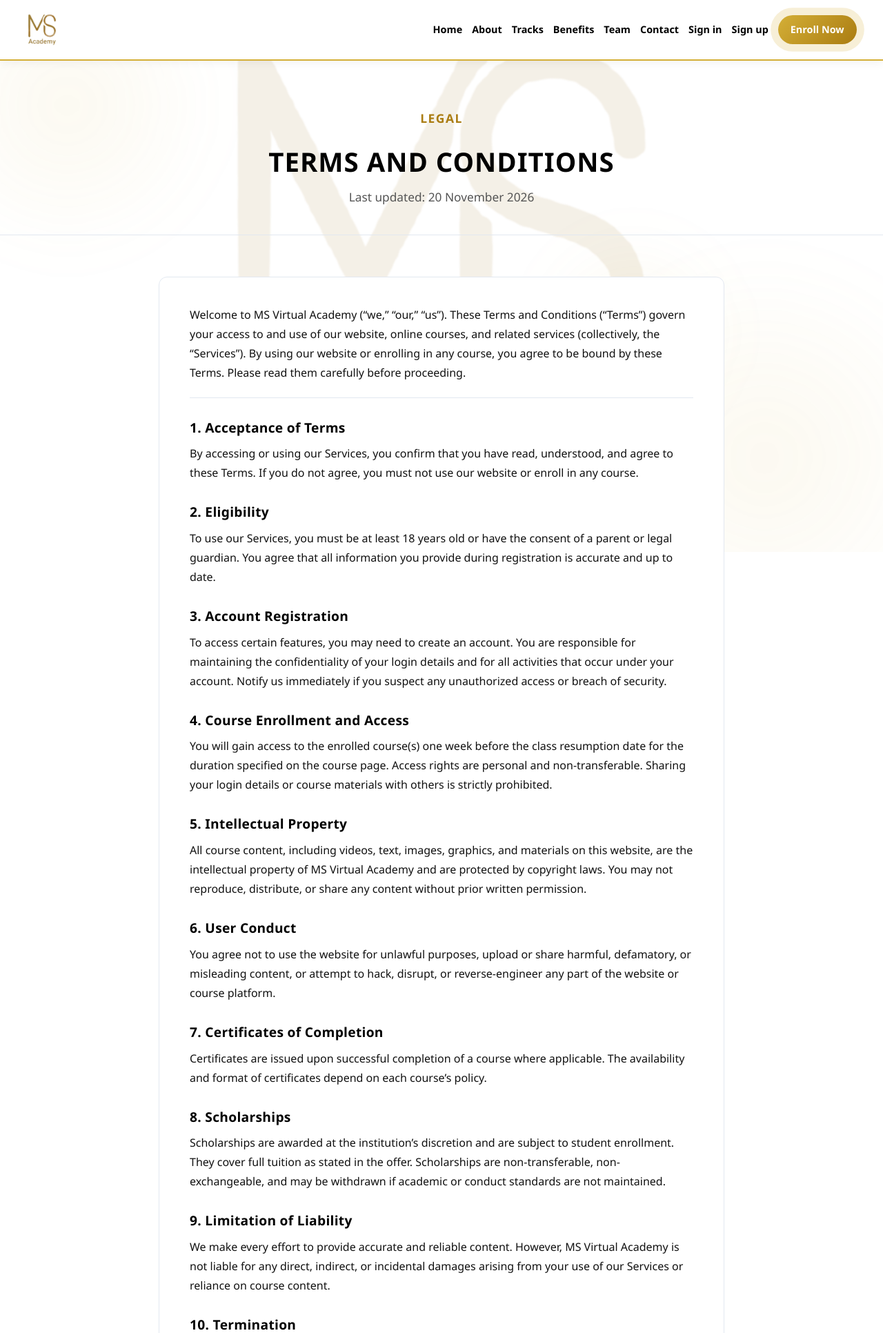
After one commit to iamanexcellentchild-web/MSVA-Tech, a Django app: page /terms/ in a window 1280 px wide. The commit adds this page. Shown: the top 1932 px of the page at 69% size. Run offline with Django 5.2, Linux system fonts and the light colour scheme; data that the repository does not hold is empty; parts of the project's set-up code (start-up, migrations or seed data) failed here and were passed over.

Commit message:
Add Terms and Conditions page and required acceptance on the application form
- /terms/ page with the academy's terms (linked from the footer)
- Required 'I agree to the Terms and Conditions' checkbox; link opens in a new tab
- Application.terms_accepted_at records when each applicant accepted (shown in admin)

Co-Authored-By: Claude Opus 5.5 <noreply@anthropic.com>

```diff
--- a/core/admin.py
+++ b/core/admin.py
@@ -92,14 +92,14 @@ class ApplicationAdmin(admin.ModelAdmin):
                    "past_student", "needs_placement_support", "country")
     list_editable = ("status",)
     search_fields = ("full_name", "first_name", "last_name", "email", "phone", "country", "city", "student_number")
-    readonly_fields = ("user", "full_name", "confirmation_email_sent", "created_at", "updated_at")
+    readonly_fields = ("user", "full_name", "confirmation_email_sent", "terms_accepted_at", "created_at", "updated_at")
     date_hierarchy = "created_at"
     fieldsets = (
         ("Program", {"fields": ("track", "status", "user", "created_at", "updated_at", "confirmation_email_sent")}),
         ("Applicant", {"fields": ("first_name", "last_name", "full_name", "email", "gender", "age_range",
                                   "phone", "country", "city")}),
         ("Education", {"fields": ("education_level", "institution", "past_student", "student_number")}),
-        ("Other", {"fields": ("referral_source", "motivation", "needs_placement_support")}),
+        ("Other", {"fields": ("referral_source", "motivation", "needs_placement_support", "terms_accepted_at")}),
     )
 
 
--- a/core/models.py
+++ b/core/models.py
@@ -223,6 +223,8 @@ class Application(models.Model):
     motivation = models.TextField(blank=True, verbose_name="Why did you choose this program?")
     needs_placement_support = models.BooleanField(
         default=False, verbose_name="Needs priority support for internship and job placement")
+    terms_accepted_at = models.DateTimeField(null=True, blank=True,
+                                             verbose_name="Accepted the Terms and Conditions at")
 
     status = models.CharField(max_length=20, choices=STATUS_CHOICES, default="submitted")
     confirmation_email_sent = models.BooleanField(default=False)
--- a/core/urls.py
+++ b/core/urls.py
@@ -15,4 +15,5 @@ urlpatterns = [
     path("benefits/", views.benefits, name="benefits"),
     path("team/", views.team, name="team"),
     path("contact/", views.contact, name="contact"),
+    path("terms/", views.terms, name="terms"),
 ]
--- a/core/views.py
+++ b/core/views.py
@@ -102,6 +102,10 @@ def contact(request):
     return render(request, "core/contact.html", {"form": form, "faqs": FAQ.objects.filter(track__isnull=True)})
 
 
+def terms(request):
+    return render(request, "core/terms.html")
+
+
 def csrf_failure(request, reason=""):
     """Friendly page for an expired or invalid form submission (instead of Django's plain 403)."""
     return render(request, "403_csrf.html", status=403)
--- a/static/css/style.css
+++ b/static/css/style.css
@@ -1625,3 +1625,32 @@ body.advisor-open .advisor-launcher { display: none; }
 /* Radio buttons must not inherit the full-width text-input styling */
 .form-field .choice input[type="radio"] { width: 18px; height: 18px; min-width: 18px; padding: 0; margin: 0; border: 0; box-shadow: none; flex: 0 0 18px; }
 .form-field .choice span { flex: 1; min-width: 0; text-align: left; line-height: 1.35; }
+
+/* ==========================================================================
+   Terms and Conditions page + acceptance checkbox
+   ========================================================================== */
+.legal-card {
+    max-width: 820px; margin: 0 auto; background: var(--bg-white);
+    border: 1px solid var(--card-border); border-radius: 12px; padding: 40px 44px;
+}
+.legal-intro { font-size: 1.05rem; line-height: 1.75; color: var(--text-dark);
+    padding-bottom: 22px; border-bottom: 1px solid var(--card-border); }
+.legal-card section { scroll-margin-top: 100px; }
+.legal-card h2 { text-align: left; font-size: clamp(1.05rem, 1rem + 0.3vw, 1.2rem); letter-spacing: 0.3px;
+    margin: 28px 0 8px; color: var(--text-black); }
+.legal-card p { line-height: 1.75; color: var(--text-dark); font-size: 1rem; }
+.legal-contact { list-style: none; margin-top: 10px; }
+.legal-contact li { margin-bottom: 6px; color: var(--text-dark); }
+.legal-contact i { color: var(--gold-primary); width: 22px; }
+.legal-card a, .legal-text a { color: var(--gold-dark); font-weight: 600; }
+.legal-text a { text-decoration: none; }
+.legal-text a:hover { text-decoration: underline; }
+@media (max-width: 600px) { .legal-card { padding: 26px 20px; } }
+
+.terms-field { margin: 4px 0 22px; padding: 14px 16px; background: #ffffff;
+    border: 1.5px solid var(--card-border); border-radius: 10px; }
+.terms-field.has-error { border-color: #e8b4ae; background: #fff6f5; }
+.terms-field .checkbox-label { align-items: flex-start; font-size: 0.95rem; }
+.terms-field .checkbox-label input { width: 18px; height: 18px; margin-top: 2px; flex-shrink: 0; }
+.terms-field a { color: var(--gold-dark); font-weight: 700; }
+.terms-field a i { font-size: 0.75em; margin-left: 2px; }
--- a/templates/base.html
+++ b/templates/base.html
@@ -96,7 +96,8 @@
         </div>
 
         <p class="email-info">Inquiries: <a href="mailto:{{ academy.email }}">{{ academy.email_display }}</a></p>
-        <p class="legal-text">&copy; {% now "Y" %} {{ academy.name }}. All Rights Reserved.</p>
+        <p class="legal-text">&copy; {% now "Y" %} {{ academy.name }}. All Rights Reserved.
+            &middot; <a href="{% url 'core:terms' %}">Terms and Conditions</a></p>
     </footer>
     {% endblock %}
 
--- /dev/null
+++ b/templates/core/terms.html
@@ -0,0 +1,104 @@
+{% extends "base.html" %}
+
+{% block title %}Terms and Conditions | {{ academy.name }}{% endblock %}
+{% block meta_description %}The terms and conditions for using the MS Virtual Academy website, courses and scholarships.{% endblock %}
+
+{% block content %}
+{% include "partials/page_hero.html" with eyebrow="Legal" heading="TERMS AND CONDITIONS" subheading="Last updated: 20 November 2026" %}
+
+<section class="benefits">
+    <article class="legal-card">
+        <p class="legal-intro">
+            Welcome to MS Virtual Academy (“we,” “our,” “us”). These Terms and Conditions (“Terms”) govern your access to and
+            use of our website, online courses, and related services (collectively, the “Services”). By using our website or
+            enrolling in any course, you agree to be bound by these Terms. Please read them carefully before proceeding.
+        </p>
+
+        <section id="acceptance">
+            <h2>1. Acceptance of Terms</h2>
+            <p>By accessing or using our Services, you confirm that you have read, understood, and agree to these Terms.
+               If you do not agree, you must not use our website or enroll in any course.</p>
+        </section>
+
+        <section id="eligibility">
+            <h2>2. Eligibility</h2>
+            <p>To use our Services, you must be at least 18 years old or have the consent of a parent or legal guardian.
+               You agree that all information you provide during registration is accurate and up to date.</p>
+        </section>
+
+        <section id="account">
+            <h2>3. Account Registration</h2>
+            <p>To access certain features, you may need to create an account. You are responsible for maintaining the
+               confidentiality of your login details and for all activities that occur under your account. Notify us
+               immediately if you suspect any unauthorized access or breach of security.</p>
+        </section>
+
+        <section id="enrollment">
+            <h2>4. Course Enrollment and Access</h2>
+            <p>You will gain access to the enrolled course(s) one week before the class resumption date for the duration
+               specified on the course page. Access rights are personal and non-transferable. Sharing your login details or
+               course materials with others is strictly prohibited.</p>
+        </section>
+
+        <section id="intellectual-property">
+            <h2>5. Intellectual Property</h2>
+            <p>All course content, including videos, text, images, graphics, and materials on this website, are the
+               intellectual property of MS Virtual Academy and are protected by copyright laws. You may not reproduce,
+               distribute, or share any content without prior written permission.</p>
+        </section>
+
+        <section id="conduct">
+            <h2>6. User Conduct</h2>
+            <p>You agree not to use the website for unlawful purposes, upload or share harmful, defamatory, or misleading
+               content, or attempt to hack, disrupt, or reverse-engineer any part of the website or course platform.</p>
+        </section>
+
+        <section id="certificates">
+            <h2>7. Certificates of Completion</h2>
+            <p>Certificates are issued upon successful completion of a course where applicable. The availability and format
+               of certificates depend on each course’s policy.</p>
+        </section>
+
+        <section id="scholarships">
+            <h2>8. Scholarships</h2>
+            <p>Scholarships are awarded at the institution’s discretion and are subject to student enrollment. They cover full
+               tuition as stated in the offer. Scholarships are non-transferable, non-exchangeable, and may be withdrawn if
+               academic or conduct standards are not maintained.</p>
+        </section>
+
+        <section id="liability">
+            <h2>9. Limitation of Liability</h2>
+            <p>We make every effort to provide accurate and reliable content. However, MS Virtual Academy is not liable for any
+               direct, indirect, or incidental damages arising from your use of our Services or reliance on course content.</p>
+        </section>
+
+        <section id="termination">
+            <h2>10. Termination</h2>
+            <p>We reserve the right to suspend or terminate your account at our discretion if you violate these Terms or engage
+               in misuse of our Services.</p>
+        </section>
+
+        <section id="changes">
+            <h2>11. Changes to Terms</h2>
+            <p>We may update these Terms occasionally to reflect changes in our operations or legal requirements. Updates will be
+               posted on this page with a revised “Last Updated” date. Continued use of our website indicates your acceptance
+               of the updated Terms.</p>
+        </section>
+
+        <section id="third-party-links">
+            <h2>12. Third-Party Links</h2>
+            <p>Our website may contain links to third-party websites for convenience. We do not endorse or take responsibility
+               for their content, privacy policies, or practices.</p>
+        </section>
+
+        <section id="contact">
+            <h2>13. Contact Us</h2>
+            <p>For questions or concerns regarding these Terms, please contact us at:</p>
+            <ul class="legal-contact">
+                <li><i class="fa-solid fa-envelope"></i> Email: <a href="mailto:support@msvirtualacademy.com">support@msvirtualacademy.com</a></li>
+                <li><i class="fa-solid fa-globe"></i> Website: <a href="https://www.msvirtualacademy.com">www.msvirtualacademy.com</a></li>
+            </ul>
+        </section>
+    </article>
+</section>
+{% endblock %}
```
Also changed, not shown: core/forms.py (+7 -0 lines), core/tests.py (+24 -0 lines), templates/core/apply.html (+10 -0 lines), core/migrations/0003_application_terms_accepted.py (added).
